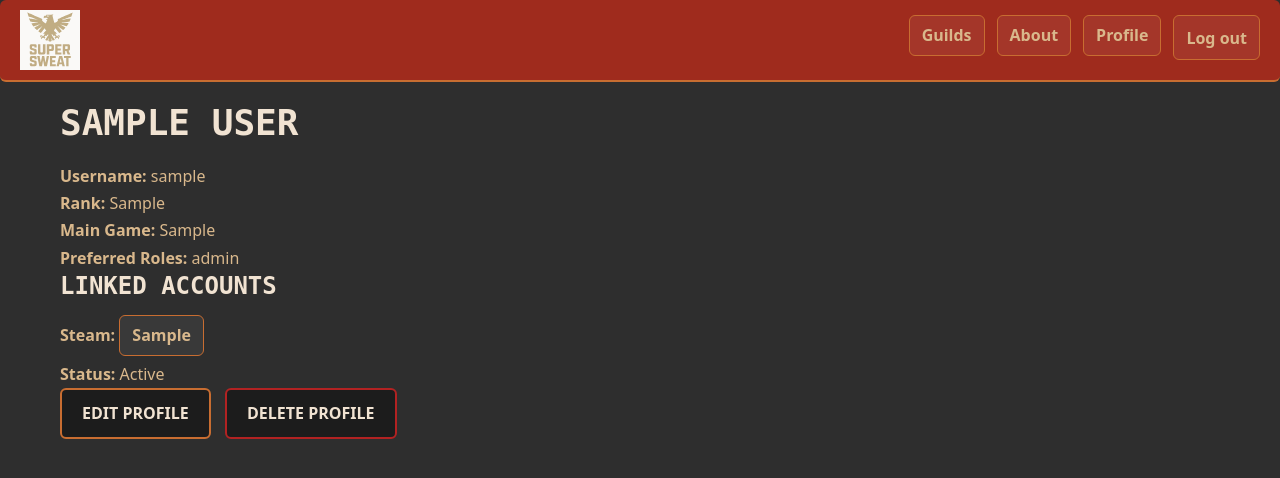
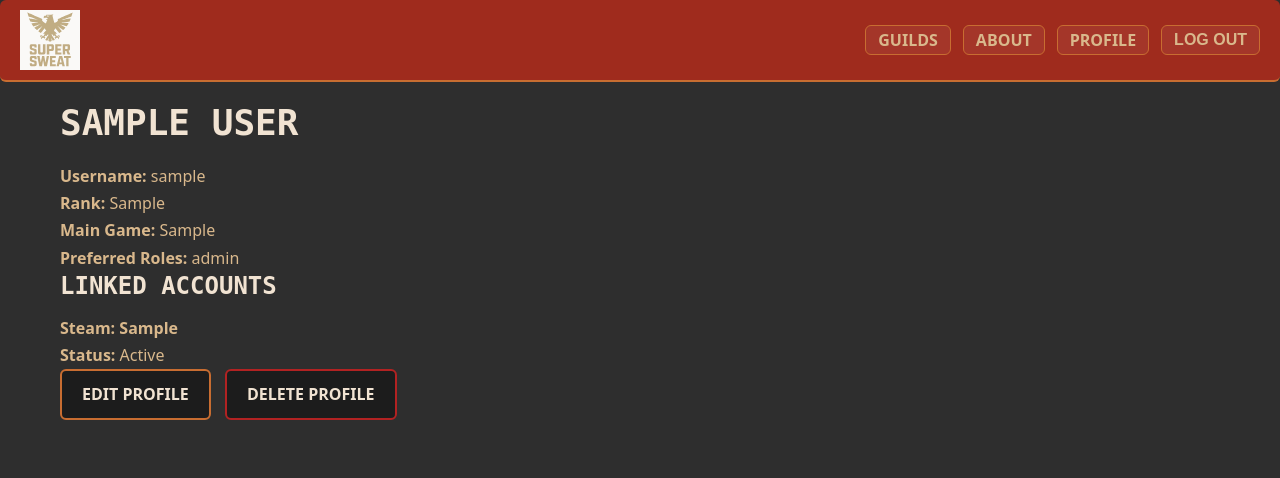
Before and after one commit to Xugknight/super-sweat, a Django app: page /profile/ in a window 1280 px wide. Shown: the top 478 px of the page. Run offline with Django 5.2, Linux system fonts and the light colour scheme; a user stored in the database is signed in; tables that the repository leaves empty hold one stand-in row (values such as "Sample post").

Commit message:
Fix delete external account linking, polish nav more

```diff
--- a/main_app/static/css/base.css
+++ b/main_app/static/css/base.css
@@ -143,26 +143,6 @@ p, li {
   margin-left: 1rem;
 }
 
-#logout-form button {
-  display: inline-block;
-  background-color: rgba(255, 255, 255, 0.05);
-  color: var(--text-main);
-  padding: 1.093rem 1.2rem;
-  font-size: var(--font-reg);
-  font-weight: 600;
-  font-family: inherit;
-  border: 1px solid var(--accent-orange);
-  border-radius: var(--radius);
-  cursor: pointer;
-  transition: background 0.2s ease;
-  margin-bottom: 0.5rem;
-}
-
-#logout-form button:hover {
-  background-color: rgba(200, 109, 49, 0.2);
-}
-
-
 .submit    { border-color: var(--accent-primary); }
 .warn      { border-color: var(--accent-orange); }
 .danger    { border-color: #B22222; }
@@ -202,18 +182,44 @@ section h2 {
   margin-bottom: 1rem;
 }
 
-ul li a {
-  display: inline-block;
+header nav ul {
+  display: flex;
+  gap: 1.2rem;
+  align-items: center;
+}
+
+header nav a,
+header nav #logout-form button {
+  display: inline-flex;
+  align-items: center;
+  justify-content: center;
+  padding: 0.6rem 1.2rem;
+  font-size: var(--font-reg);
+  font-weight: 600;
+  line-height: 1;
+  text-transform: uppercase;
+  border: 1px solid var(--accent-orange);
+  border-radius: var(--radius);
+  background-color: rgba(255,255,255,0.05);
   color: var(--text-main);
-  background-color: rgba(255,255,255,0.05);
-  padding: 0.6rem 1.2rem;
-  border-radius: var(--radius);
-  margin-bottom: 0.5rem;
-  border: 1px solid var(--accent-orange);
+  cursor: pointer;
+  margin: 0;
   transition: background 0.2s ease;
+  text-decoration: none;
+  -webkit-appearance: none;
+  appearance: none;
 }
-ul li a:hover {
+
+header nav a:hover,
+header nav #logout-form button:hover {
   background-color: rgba(200,109,49,0.2);
+  color: var(--accent-orange);
+}
+
+header nav #logout-form {
+  margin: 0;
+  padding: 0;
+  display: inline;
 }
 
 /* ==========================================================================
--- a/main_app/templates/guilds/detail.html
+++ b/main_app/templates/guilds/detail.html
@@ -2,7 +2,7 @@
 {% load static %}
 
 {% block head %}
-<link rel="stylesheet" href="{% static 'css/guilds/detail.css' %}">
+  <link rel="stylesheet" href="{% static 'css/guilds/detail.css' %}">
 {% endblock %}
 
 {% block content %}
--- a/main_app/templates/profiles/detail.html
+++ b/main_app/templates/profiles/detail.html
@@ -1,4 +1,9 @@
 {% extends 'base.html' %}
+{% load static %}
+{% block head %}
+  <link rel="stylesheet" href="{% static 'css/profiles.css' %}">
+{% endblock %}
+
 {% block title %}My Profile{% endblock %}
 
 {% block content %}
@@ -13,7 +18,7 @@
   {% endif %}
 
   <h2>Linked Accounts</h2>
-  <ul>
+  <ul class="external-accounts">
     {% for acct in object.external_accounts.all %}
       <li>
         <strong>{{ acct.get_service_display }}:</strong>
--- a/main_app/views.py
+++ b/main_app/views.py
@@ -11,6 +11,8 @@ from django.utils import timezone
 from django.views.generic import ListView, DetailView, CreateView, UpdateView, DeleteView, TemplateView
 from .models import Profile, Guild, Membership, Event, EventTemplate, RSVP, ExternalAccount
 from .forms import ProfileForm, EventCreateForm, RSVPform, ExternalAccountForm
+
+EXTERNAL_PREFIX = 'external'
 
 ExternalAccountFormSet = inlineformset_factory(
     Profile,
@@ -74,9 +76,11 @@ class ProfileUpdate(LoginRequiredMixin, UpdateView):
             ctx['external_formset'] = ExternalAccountFormSet(
                 self.request.POST,
                 instance=self.object,
+                prefix=EXTERNAL_PREFIX,
             )
         else: ctx['external_formset'] = ExternalAccountFormSet(
             instance=self.object,
+            prefix=EXTERNAL_PREFIX,
         )
         return ctx
 
```
Also changed, not shown: main_app/static/css/profiles/profile.css (added, +11 -0 lines), main_app/templates/profiles/form.html (+6 -2 lines).
